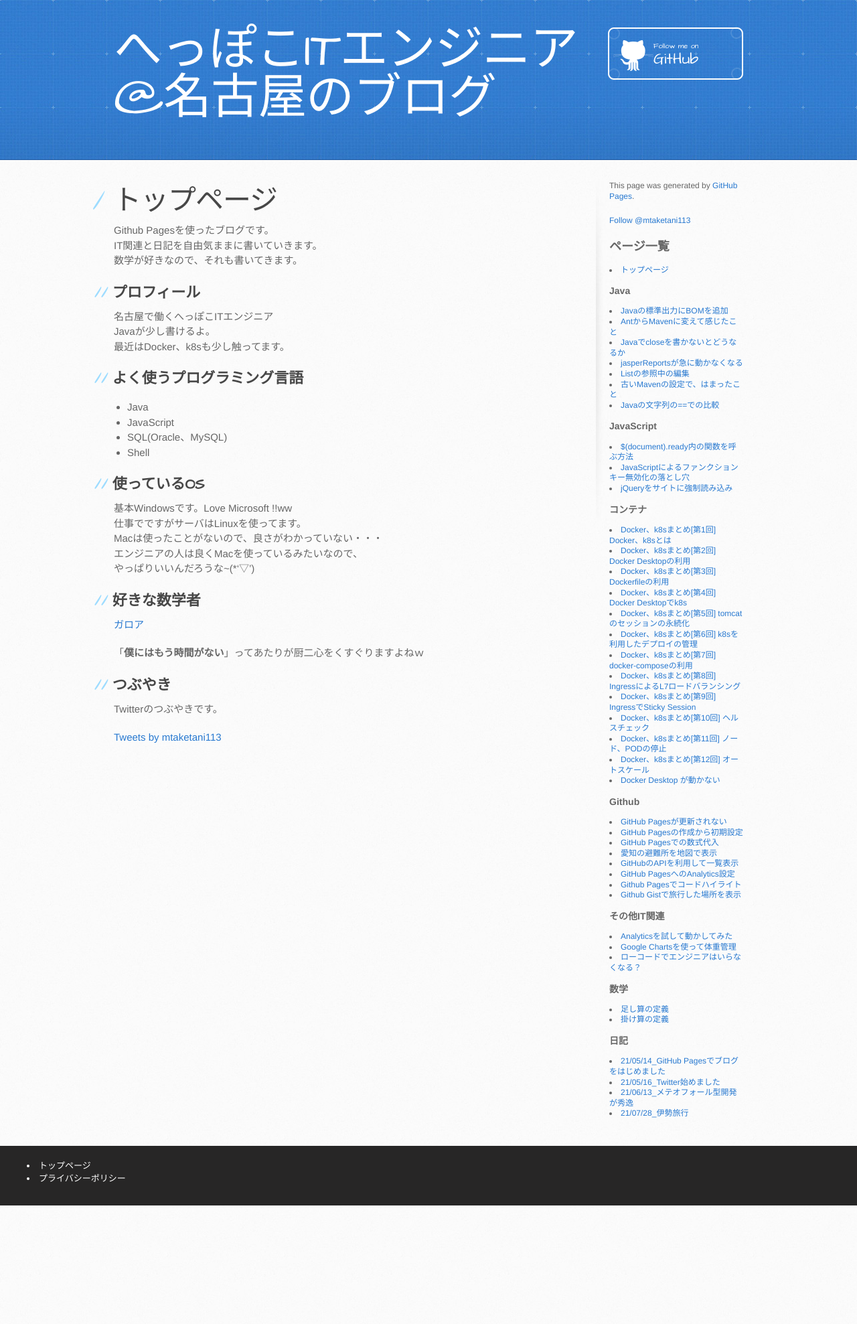
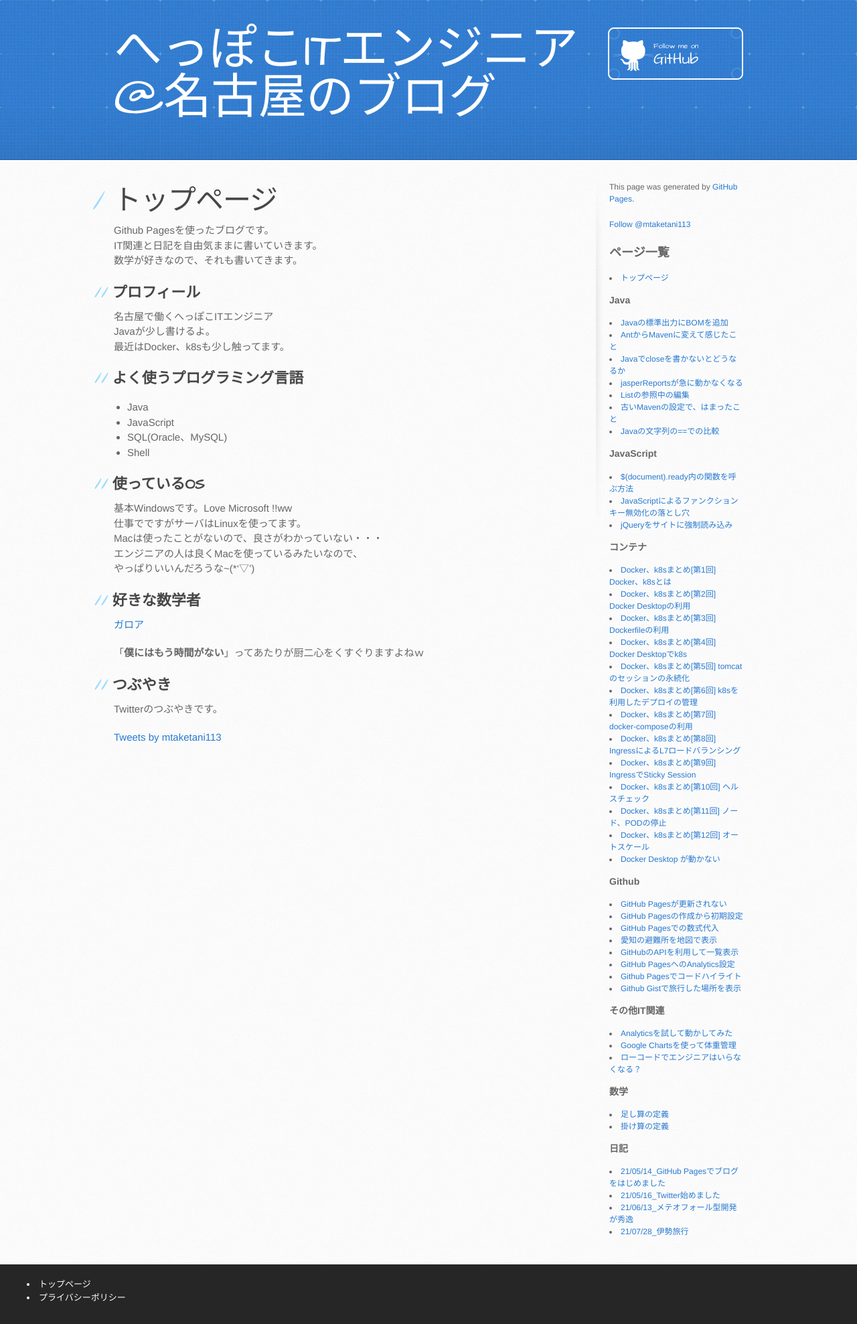
Before and after one commit to mtaketani113/mtaketani113.github.io, a Jekyll site: the page built from index.md, in a window 1280 px wide. Shown: the whole page at 67% size. Built offline with Jekyll 4.4.1, drawn with Linux system fonts in a browser that asks for light colours; comment, search, counter and statistics services are not loaded; the repository's description, which GitHub fills in, is left out; before the commit the page ends 1800 px from its top, so only the background shows below that.

Commit message:
サイズ変更

```diff
--- a/_sass/jekyll-theme-architect.scss
+++ b/_sass/jekyll-theme-architect.scss
@@ -79,7 +79,7 @@ aside#sidebar {
   min-height: 504px;
   padding-left: 20px;
   font-size: 12px;
-  line-height: 1.3;
+  line-height: 1.5;
   background: transparent url(../images/sidebar-bg.jpg) 0 0 no-repeat;
 }
 
@@ -390,10 +390,6 @@ footer a:hover {
     margin-left: 0;
     content: none;
   }
-  aside#sidebar {
-    font-size: 14px;
-    line-height: 2;
-  }
 }
 
 /* All Mobile Sizes (devices and browser) */
```
